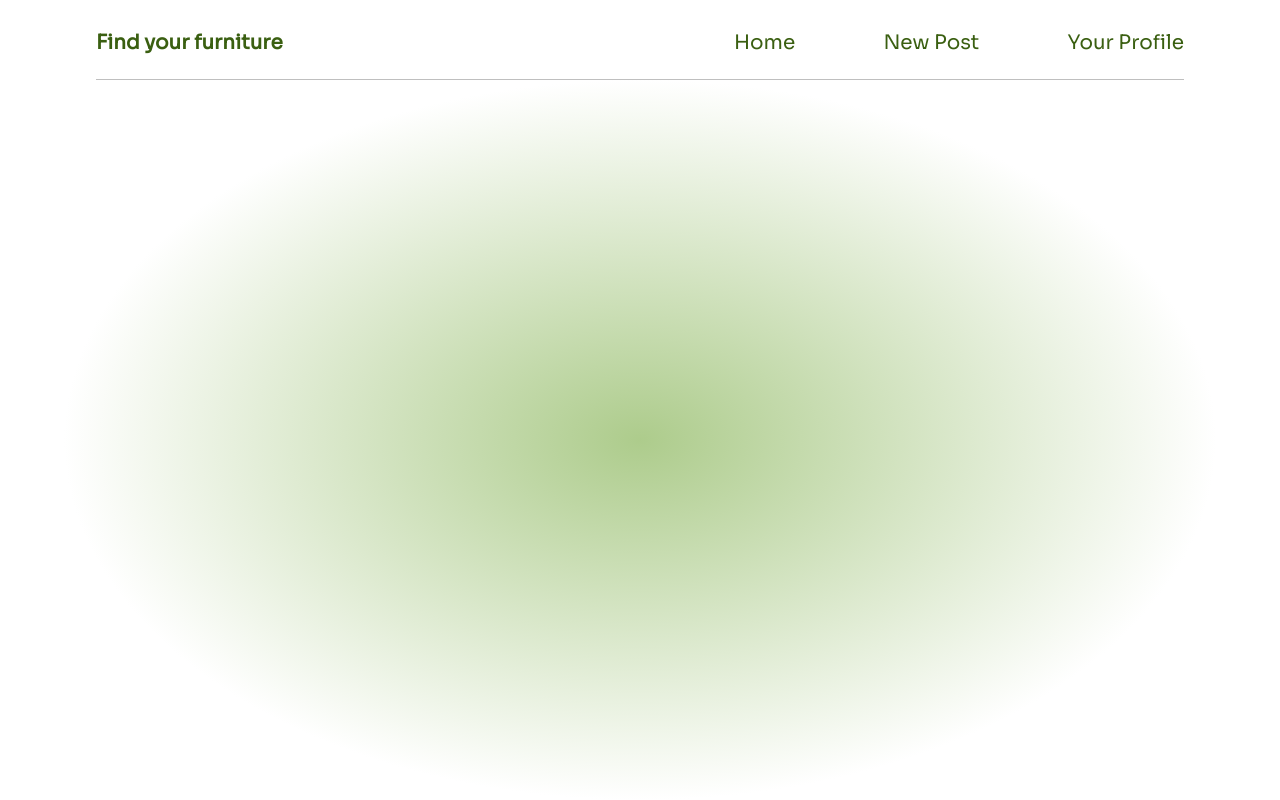
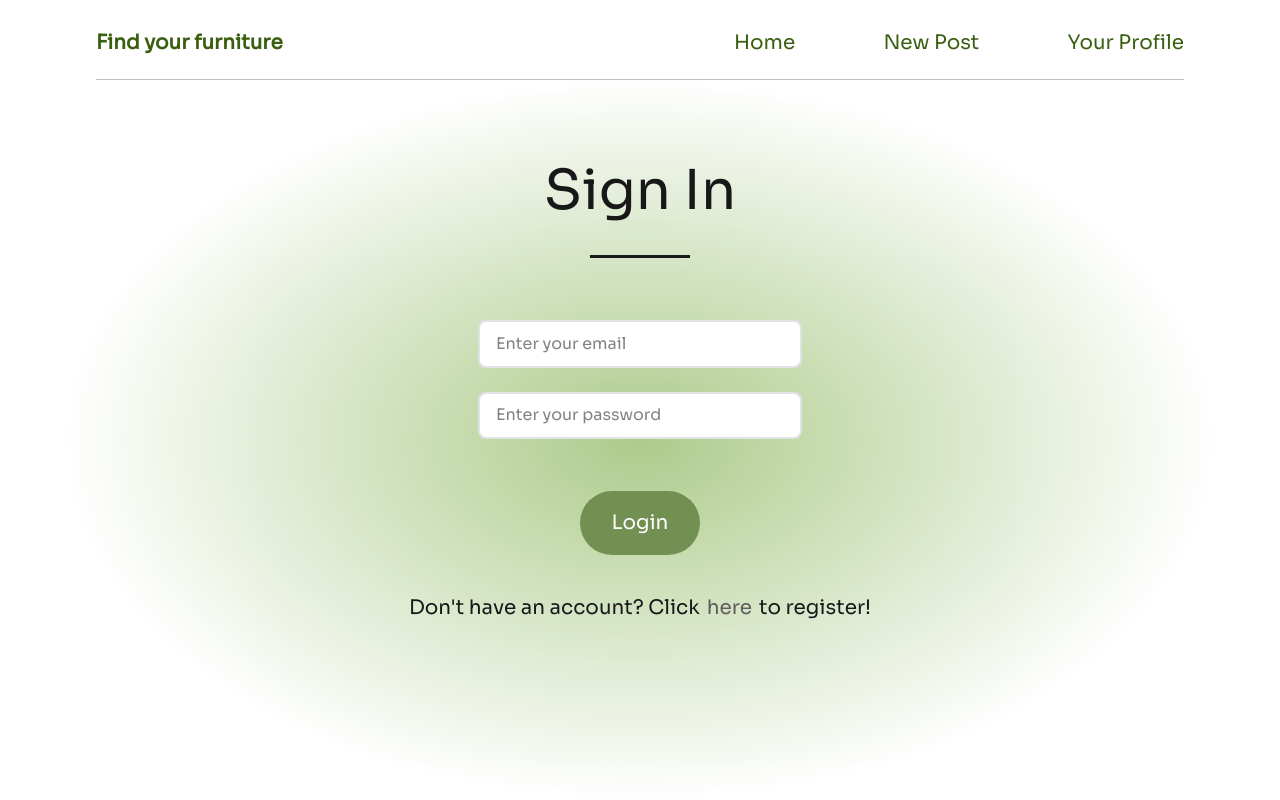
Before and after one commit to sashrikap/hackgt-submission, a React (Create React App) app in the folder frontend/furniture/: page / in a window 1280 px wide. Built offline with nearby package versions, Linux system fonts and the light colour scheme.

Commit message:
finalizing

```diff
--- a/frontend/furniture/src/App.js
+++ b/frontend/furniture/src/App.js
@@ -17,7 +17,7 @@
         <div className='circle'>
           <Routes>
             <Route path='/:userID' element={< Homepage />} ></Route>
-            <Route exact path='/login' element={< Login />}></Route>
+            <Route exact path='/' element={< Login />}></Route>
             <Route exact path='/register' element={< Register />}></Route>
             <Route path='/newpost/:userID' element={< Newpost />}></Route>
             <Route path='/profile/:userID' element={< Profile />}></Route>
--- a/frontend/furniture/src/components/login/login.js
+++ b/frontend/furniture/src/components/login/login.js
@@ -24,10 +24,7 @@
 
     const changePage = (msg, id) => {
         if (msg === "Log in succeeded") {
-            alert(msg);
             navigate("/" + id)
-        } else {
-            alert(msg)
         }
     }
 
@@ -37,6 +34,7 @@
             axios.post("http://localhost:9002/login", user)
             .then( res => {
                 console.log(res);
+                alert(res.data.message);
                 changePage(res.data.message, res.data.user._id);
             })
             // should only navigate when the message is successful, wait for backend side
```
